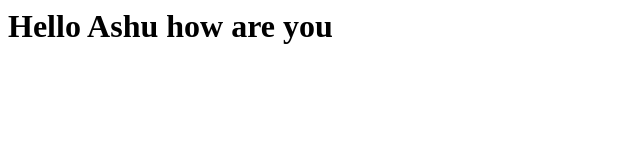
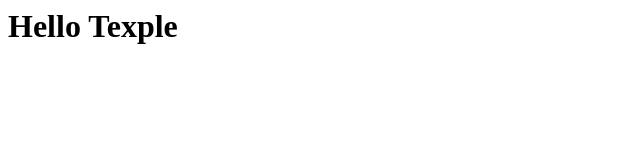
Before and after one commit to Ashu1908/Texple_github, a plain HTML site: page index.html in a window 1280 px wide. Shown: the whole page, without its empty margins (0-640 px from the left). Drawn offline with Linux system fonts and the light colour scheme.

Commit message:
Update index.html

```diff
--- a/index.html
+++ b/index.html
@@ -2,6 +2,6 @@
  <head>
  </head>
  <body>
-   <h1>Hello Ashu how are you <h1>
+   <h1>Hello Texple<h1>
  </body>
 </html>
```
